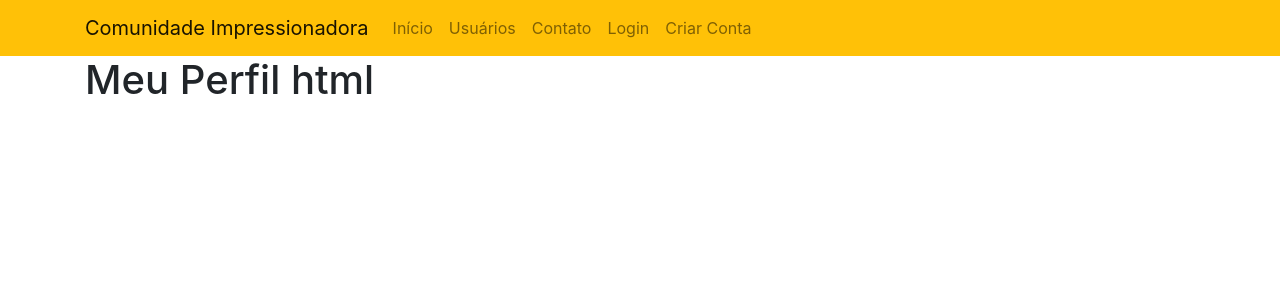
After one commit to sivaldo-almeida1973/SiteComunidadePythonFlask, a Flask app: page /perfil in a window 1280 px wide. The commit adds this page. Shown: the top 300 px of the page. Run offline with Flask 3, Linux system fonts and the light colour scheme; some libraries are stand-ins or nearby versions.

Commit message:
Personalizando o Site para Usuários Logados

```diff
--- a/comunidadeimpressionadora/routes.py
+++ b/comunidadeimpressionadora/routes.py
@@ -3,7 +3,7 @@ from flask import render_template, redirect, url_for, flash, request
 from comunidadeimpressionadora import app, database, bcrypt
 from comunidadeimpressionadora.forms import FormLogin, FormCriarConta
 from comunidadeimpressionadora.models import Usuarios, Post
-from flask_login import login_required, current_user, login_user
+from flask_login import login_required, current_user, login_user, logout_user
 
 lista_usuarios = ['Lucas','Lice','Sivaldo','Vanusa','Gute']
 
@@ -61,3 +61,21 @@ def login():
 
 if __name__ == '__main__':
     app.run(debug=True)
+
+
+@app.route('/sair')  #importar logout_user
+def sair():
+    logout_user()
+    flash('Logout feito com sucesso!', 'alert-success')
+    return redirect(url_for('home'))
+
+
+@app.route('/perfil')
+def perfil():
+        return render_template('perfil.html')
+
+
+
+@app.route('/post/criar')
+def criar_post():
+        return render_template('criarpost.html')
--- a/comunidadeimpressionadora/templates/navbar.html
+++ b/comunidadeimpressionadora/templates/navbar.html
@@ -14,14 +14,27 @@
           <a class="nav-link" href="{{ url_for('contato') }}">Contato</a>
         </li>
       </ul>
+
       <ul class="d-flex navbar-nav mr-0">
-        <li class="nav-item">
-          <a class="nav-link" href="{{ url_for('login') }}">Login</a>
-        </li>
-        <li class="nav-item">
-          <a class="nav-link" href="{{ url_for('criarConta') }}">Criar Conta</a>
-        </li>
+        {% if current_user.is_authenticated %}
+          <li class="nav-item">
+            <a class="nav-link" href="{{ url_for('criar_post') }}">Criar Post</a>
+          </li>
+          <li class="nav-item">
+            <a class="nav-link" href="{{ url_for('perfil') }}">Meu Perfil</a>
+          </li>
+          <li class="nav-item">
+            <a class="nav-link" href="{{ url_for('sair') }}">Sair</a>
+          </li>
 
+        {% else %}
+          <li class="nav-item">
+            <a class="nav-link" href="{{ url_for('login') }}">Login</a>
+          </li>
+          <li class="nav-item">
+            <a class="nav-link" href="{{ url_for('criarConta') }}">Criar Conta</a>
+          </li>
+        {% endif %}
       </ul>
 
     </div>
--- /dev/null
+++ b/comunidadeimpressionadora/templates/perfil.html
@@ -0,0 +1,10 @@
+{% extends 'base.html' %}
+
+{% block body %}
+
+    <div class="container" >
+
+         <h1>Meu Perfil html</h1>
+    </div>
+
+{% endblock %}
```
Also changed, not shown: comunidadeimpressionadora/templates/criarpost.html (added, +10 -0 lines).
